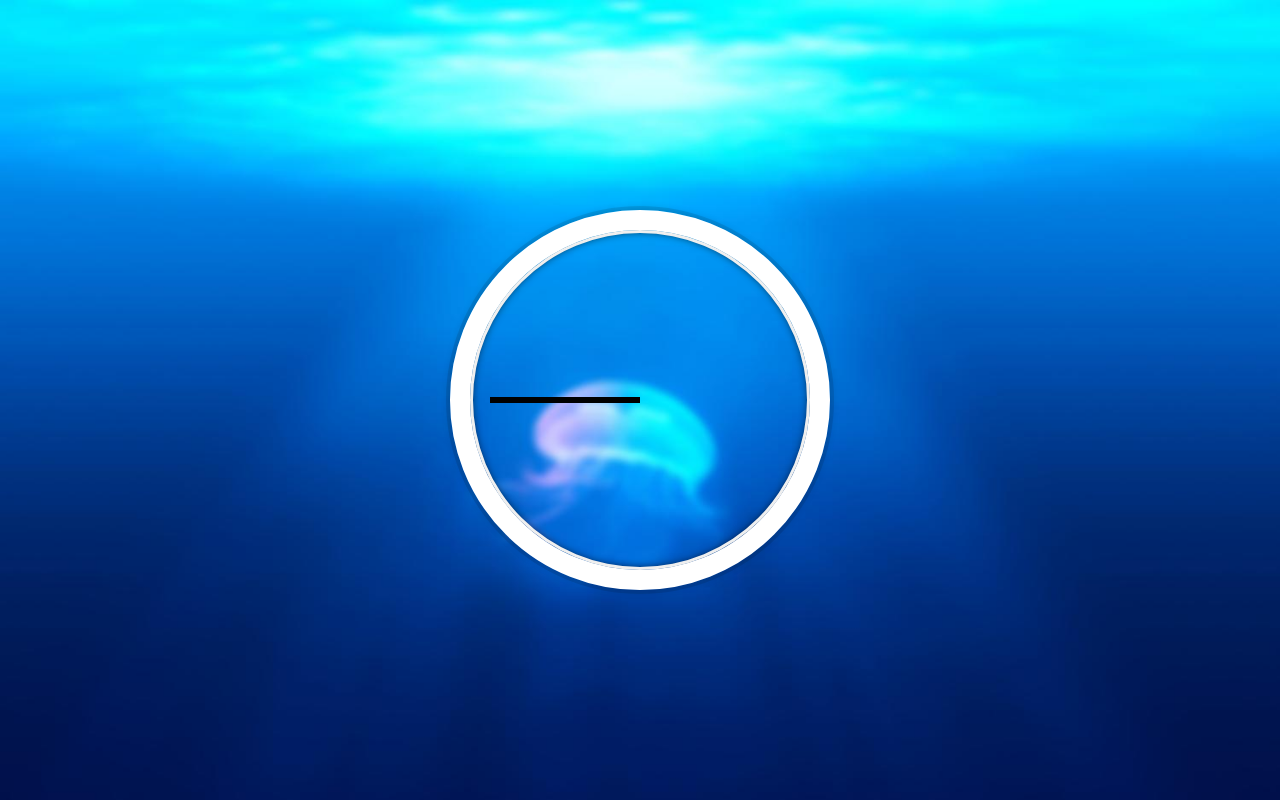
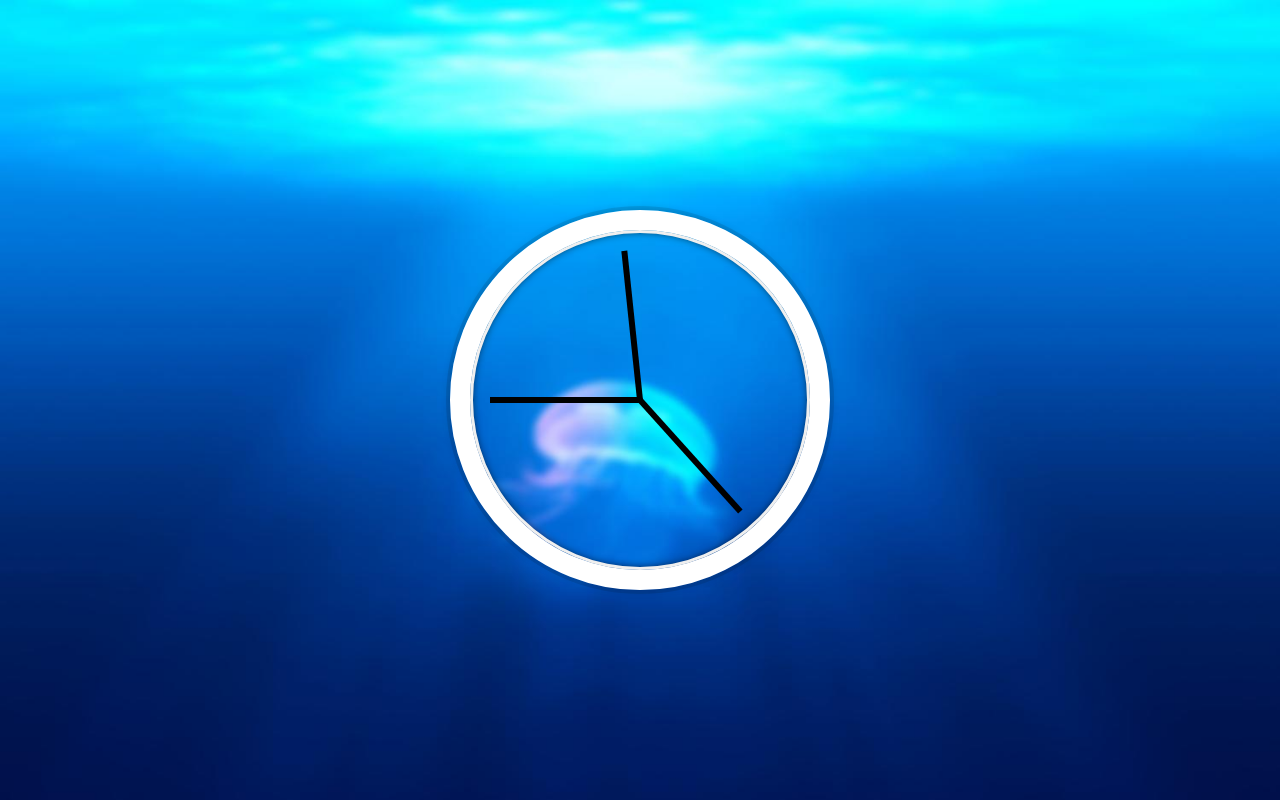
Before and after one commit to SusulAdam/30_day_vanilla_js_codding_challenge, a plain HTML site: page Day2- JS and CSS Clock/index.html in a window 1280 px wide. Drawn offline with Linux system fonts and the light colour scheme.

Commit message:
Day2- Js and CSS Clock. Added Js code which rotate hands of the clock in the present time

```diff
--- a/Day2- JS and CSS Clock/script.js
+++ b/Day2- JS and CSS Clock/script.js
@@ -0,0 +1,22 @@
+const secondHand = document.querySelector('.second-hand');
+const minHand = document.querySelector('.min-hand');
+const hourHand = document.querySelector('.hour-hand')
+const hand = document.querySelector('.hand');
+
+function setDate() {
+    const now = new Date();
+    const seconds = now.getSeconds();
+    const secondsDegrees = ((seconds / 60) * 360) + 90; // +90 because, in css is default settings 90deg
+    secondHand.style.transform = `rotate(${secondsDegrees}deg)`;
+
+    const minutes = now.getMinutes();
+    const minutesDegrees = ((minutes / 60) * 360) + 90;
+    minHand.style.transform = `rotate(${minutesDegrees}deg)`;
+
+    const hours = now.getHours();
+    const hoursDegree = ((hours / 12) * 360) + 90;
+    hourHand.style.transform = `rotate(${hoursDegree}deg)`;
+    console.log(hours)
+
+}
+setInterval(setDate, 1000);
--- a/Day2- JS and CSS Clock/style.css
+++ b/Day2- JS and CSS Clock/style.css
@@ -44,4 +44,8 @@ body {
   background: black;
   position: absolute;
   top: 50%;
+  transform-origin: 100%;
+  transform: rotate(90deg);
+  transition: all 0.05s;
+  transition-timing-function: cubic-bezier(0.1, 2.7, 0.58, 1);
 }
```
